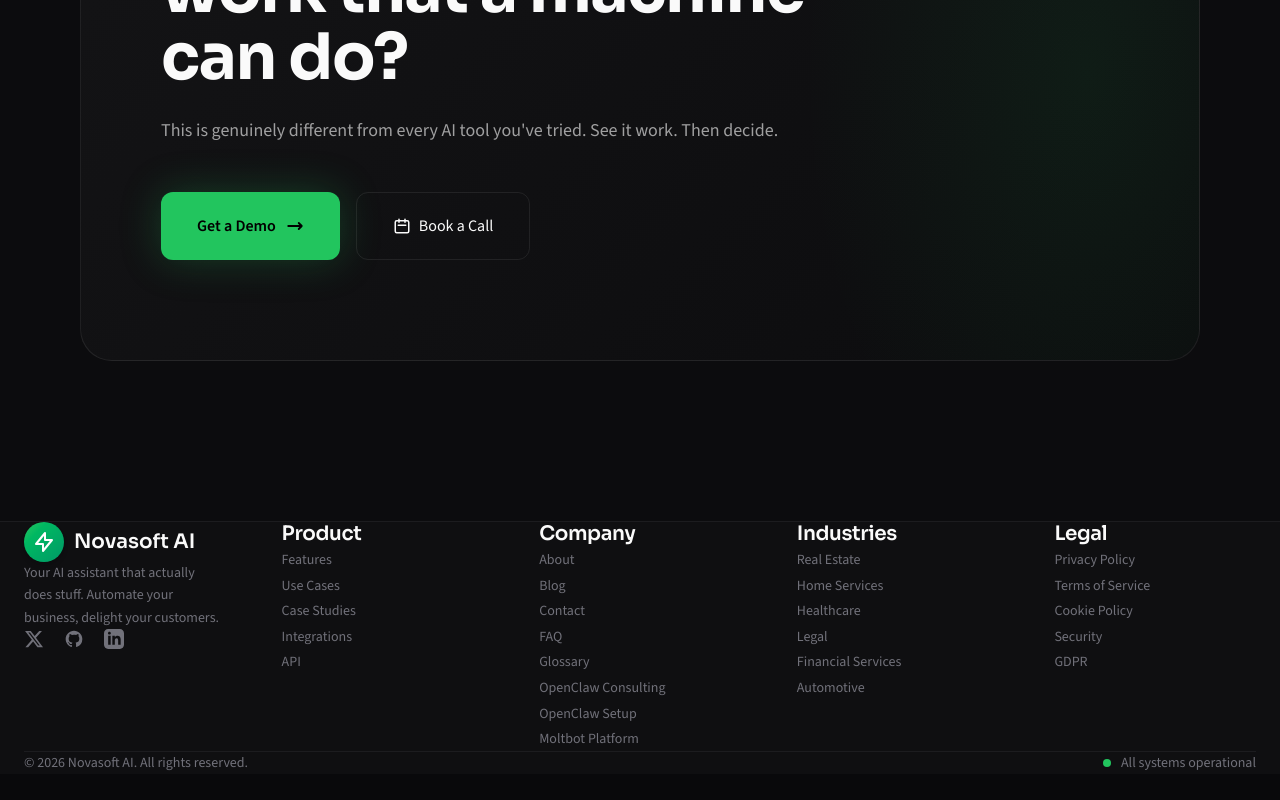
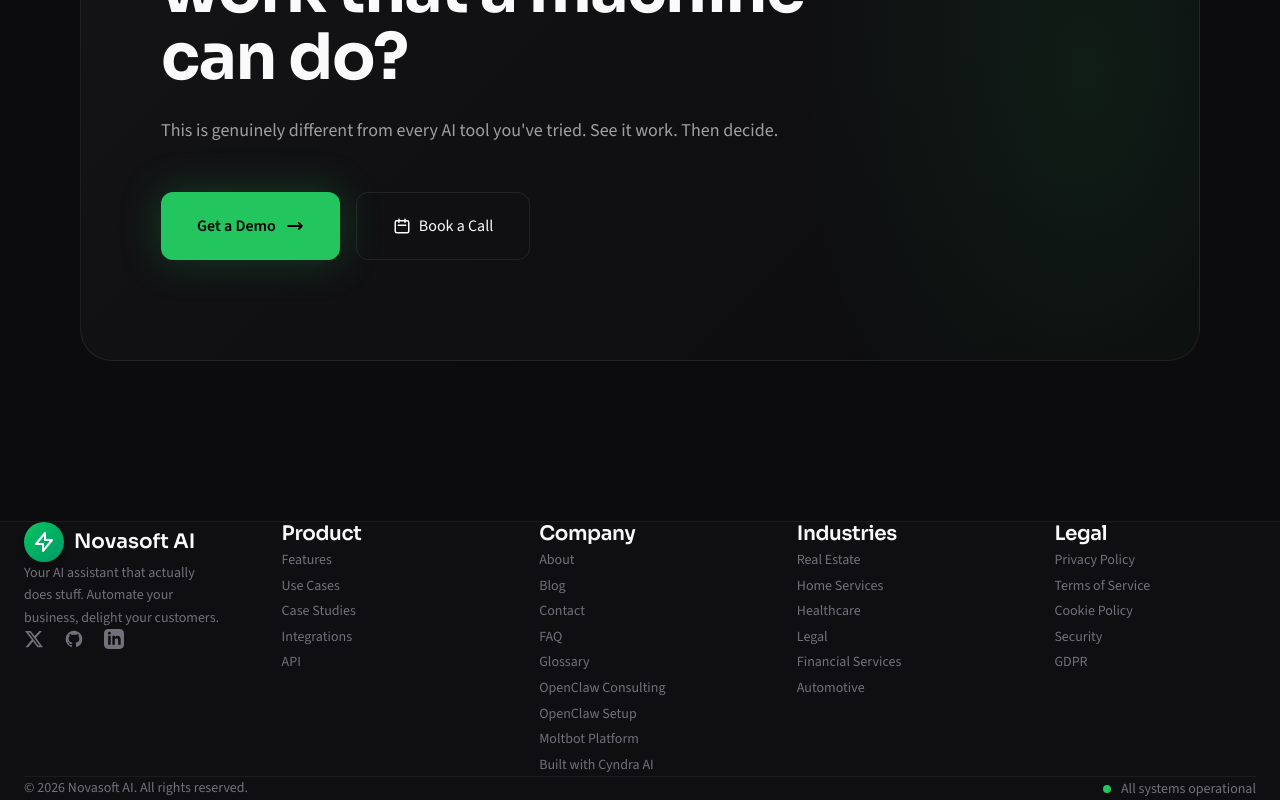
Before and after one commit to jeesm7/novasoft-site, a Next.js app: page / in a window 1280 px wide. Shown: the part 6503-7303 px from the top of the page. Before the commit the page ends 7277 px from the top, so only its background shows below. Built offline with nearby package versions, Linux system fonts and the light colour scheme; no server answers.

Commit message:
Add Cyndra AI backlink to footer

```diff
--- a/src/components/Footer.tsx
+++ b/src/components/Footer.tsx
@@ -65,6 +65,7 @@ export default function Footer() {
               <li><a href="https://openclawconsultant.com" className="text-[var(--color-text-muted)] hover:text-[var(--color-text)] text-sm transition-colors">OpenClaw Consulting</a></li>
               <li><a href="https://openclawsetup.xyz" className="text-[var(--color-text-muted)] hover:text-[var(--color-text)] text-sm transition-colors">OpenClaw Setup</a></li>
               <li><a href="https://moltbot.ceo" className="text-[var(--color-text-muted)] hover:text-[var(--color-text)] text-sm transition-colors">Moltbot Platform</a></li>
+              <li><a href="https://cyndra.ai" className="text-[var(--color-text-muted)] hover:text-[var(--color-text)] text-sm transition-colors">Built with Cyndra AI</a></li>
             </ul>
           </div>
 
```
